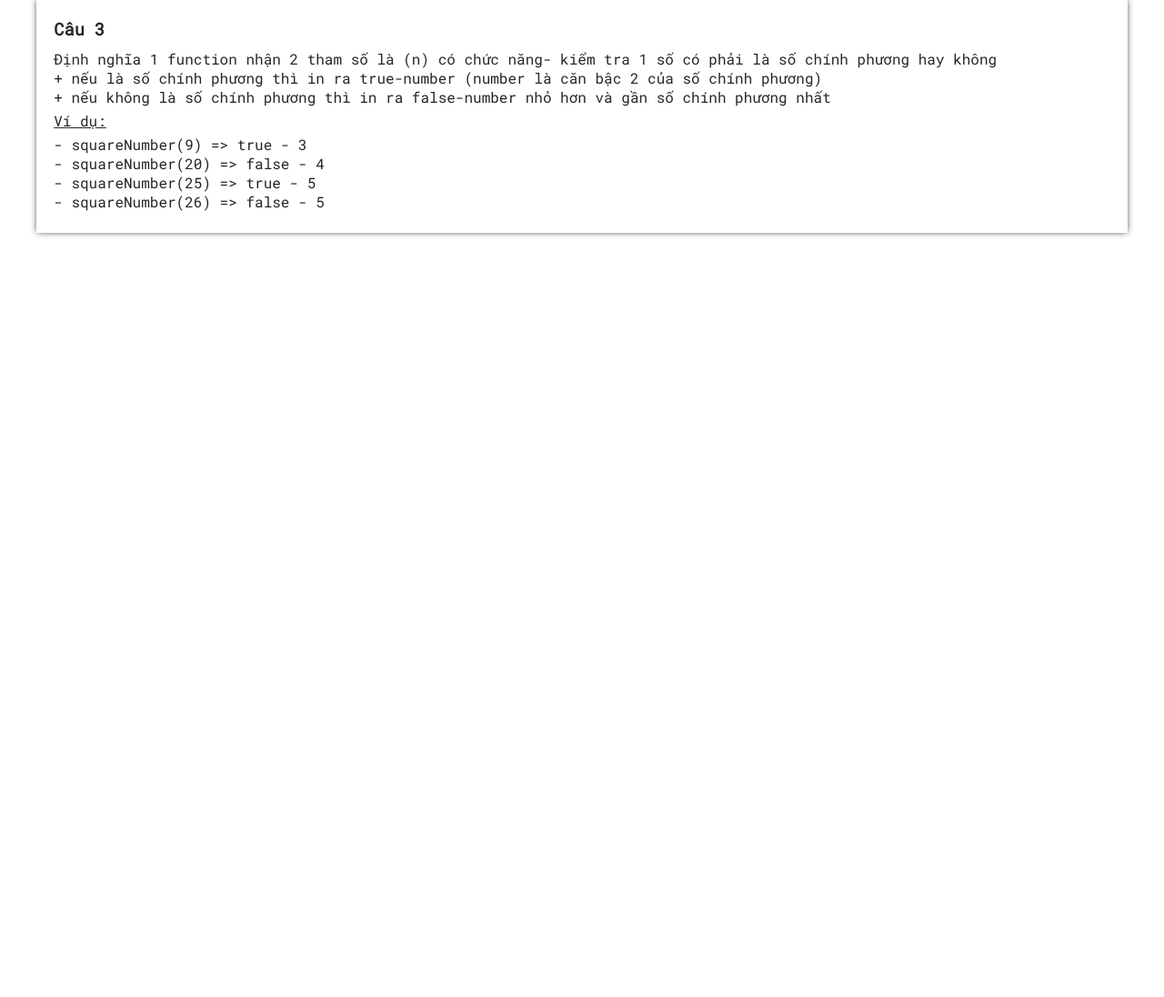
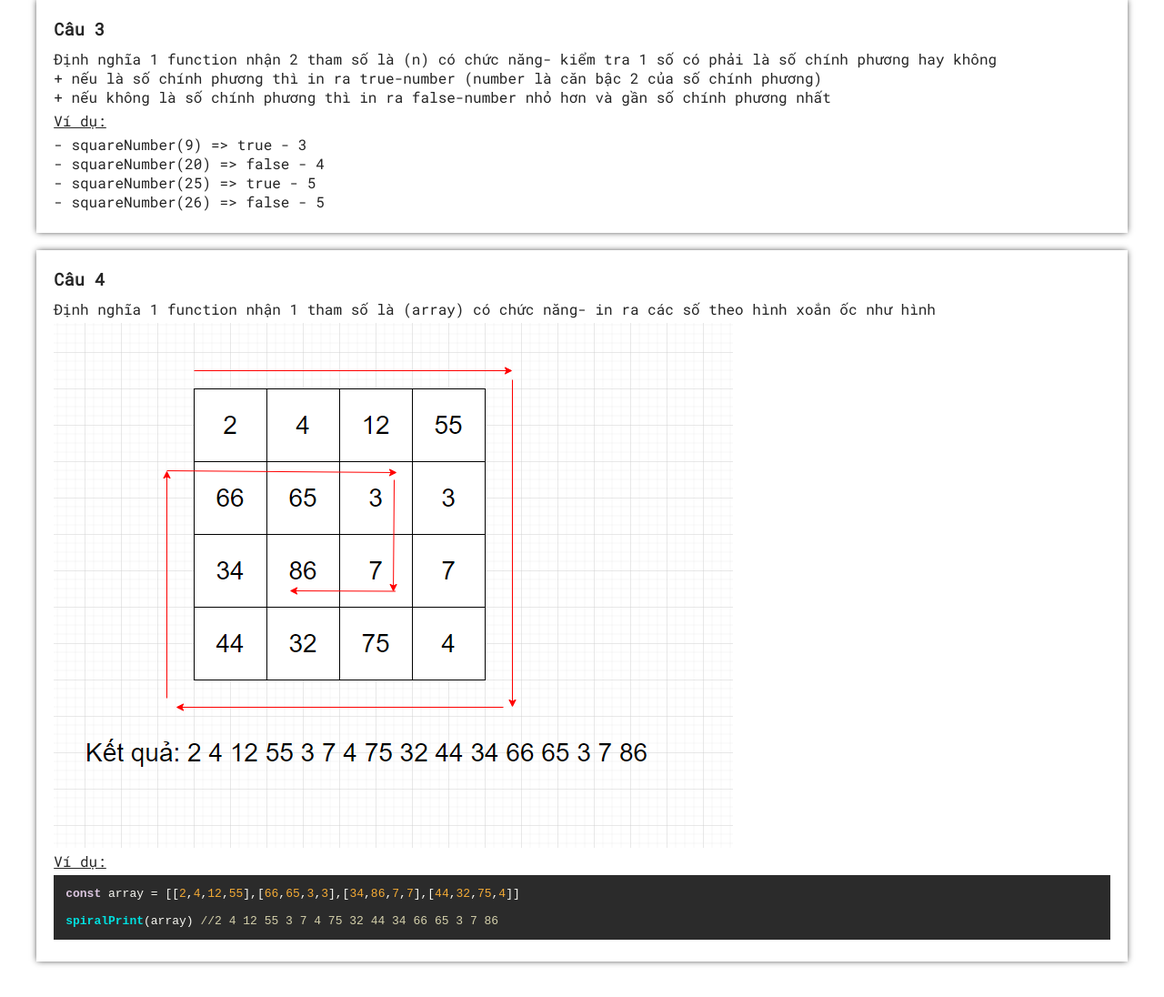
Before and after one commit to toihocweb/fe-template, a website: page btjs.html in a window 1280 px wide. Shown: the part 309-1405 px from the top of the page at 91% size. Before the commit the page ends 800 px from the top, so only its background shows below. Drawn offline with nearby package versions, Linux system fonts and the light colour scheme.

Commit message:
#add bt4

```diff
--- a/btjs.html
+++ b/btjs.html
@@ -8,7 +8,10 @@
       href="https://fonts.googleapis.com/css?family=Roboto+Mono&display=swap"
       rel="stylesheet"
     />
-
+    <link rel="stylesheet"
+    href="//cdnjs.cloudflare.com/ajax/libs/highlight.js/9.18.1/styles/default.min.css">
+    <link rel="stylesheet" href="https://cdnjs.cloudflare.com/ajax/libs/highlight.js/9.18.1/styles/a11y-dark.min.css">
+<script src="//cdnjs.cloudflare.com/ajax/libs/highlight.js/9.18.1/highlight.min.js"></script>
     <title>Bài Tập Js</title>
   </head>
   <body>
@@ -47,7 +50,30 @@
             </ul>
             </p>
         </div>
+        <div class="card">
+          <h3 class="question-number">Câu 4</h3>
+          <p>
+            Định nghĩa 1 function nhận 1 tham số là (array) có chức năng- in ra các số theo hình xoắn ốc như hình <br>
+
+          </p>
+          <img src="dist/img/spiral.PNG" alt="">
+          <p class="vd"><span>Ví dụ: </span>
+
+              <pre><code class="javascript">const array = [[2,4,12,55],[66,65,3,3],[34,86,7,7],[44,32,75,4]]
+
+spiralPrint(array) //2 4 12 55 3 7 4 75 32 44 34 66 65 3 7 86
+</code></pre>
+
+            </p>
+        </div>
       </div>
     </main>
   </body>
+  <script>
+    document.addEventListener('DOMContentLoaded', (event) => {
+  document.querySelectorAll('pre code').forEach((block) => {
+    hljs.highlightBlock(block);
+  });
+});
+  </script>
 </html>
```
Also changed, not shown: dist/img/spiral.PNG (added), src/img/spiral.PNG (added).
